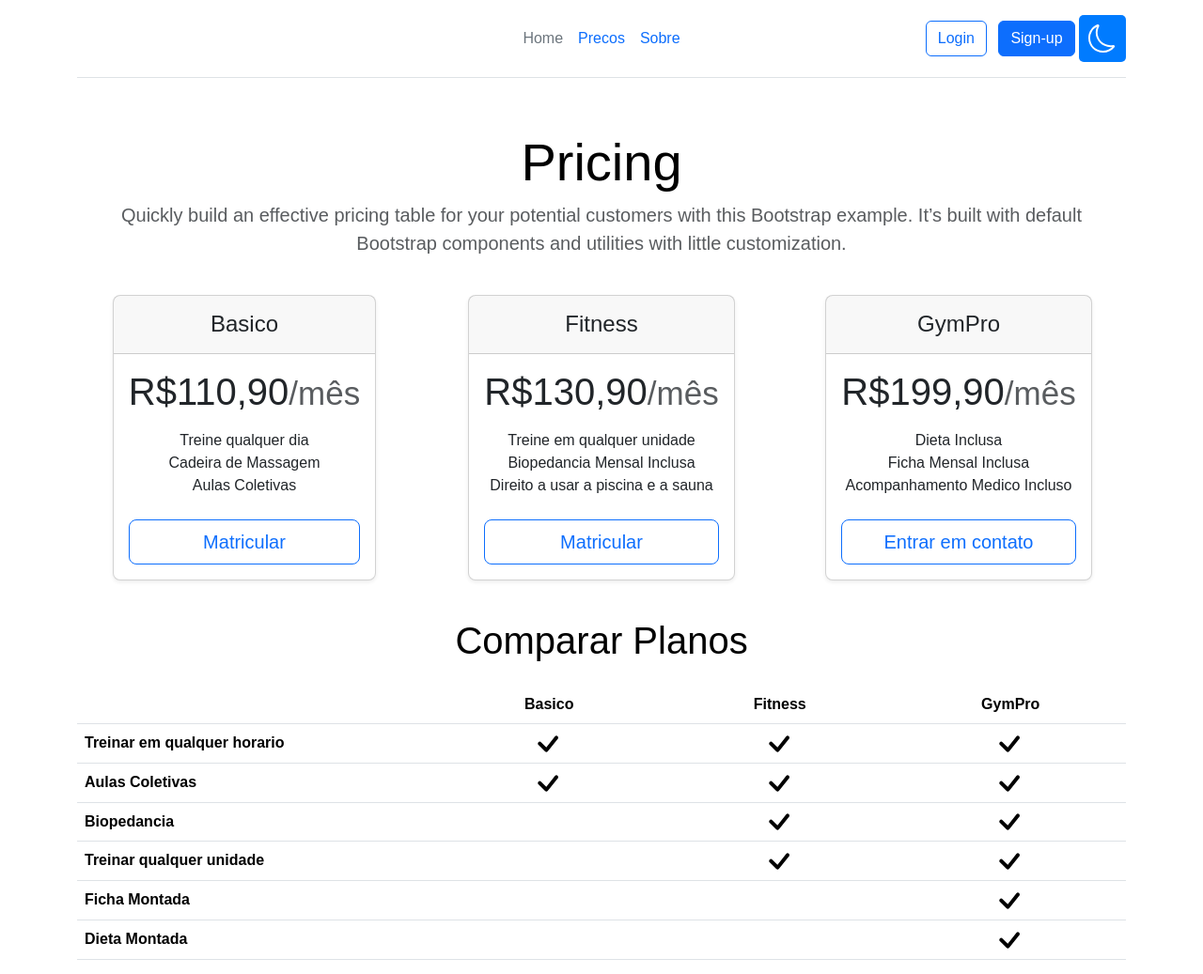
After one commit to caslulu/Lifirup, a Flask app: template templates/precos.html in a window 1280 px wide. The commit adds this page. Shown: the top 1037 px of the page at 94% size. Run offline with Flask 3, Linux system fonts and the light colour scheme; the template is opened without the code that fills it, so the values that code supplies are empty.

Commit message:
telas sobre/preco feitas

```diff
--- a/templates/base.html
+++ b/templates/base.html
@@ -19,9 +19,7 @@
 
           <ul class="nav col-12 col-md-auto mb-2 justify-content-center mb-md-0">
             <li><a href="{{ url_for('index_page') }}" class="nav-link px-2 link-secondary">Home</a></li>
-            <li><a href="#" class="nav-link px-2">Features</a></li>
-            <li><a href="#" class="nav-link px-2">Pricing</a></li>
-            <li><a href="#" class="nav-link px-2">FAQs</a></li>
+            <li><a href="{{ url_for('precos_page') }}" class="nav-link px-2">Precos</a></li>
             <li><a href="{{ url_for('sobre_page') }}" class="nav-link px-2">Sobre</a></li>
           </ul>
 
--- /dev/null
+++ b/templates/precos.html
@@ -0,0 +1,268 @@
+{% extends "base.html" %}
+
+
+{% block content %}
+<section id="minha-secao">
+    <div class="container py-3">
+      <header>
+        <div class="pricing-header p-3 pb-md-4 mx-auto text-center">
+          <h1 class="display-4 fw-normal text-body-emphasis">Pricing</h1>
+          <p class="fs-5 text-body-secondary">Quickly build an effective pricing table for your potential customers with this Bootstrap example. It’s built with default Bootstrap components and utilities with little customization.</p>
+        </div>
+      </header>
+
+      <main>
+        <div class="row row-cols-1 row-cols-md-3 mb-3 text-center">
+          <div class="col">
+            <div class="card mb-4 rounded-3 shadow-sm">
+              <div class="card-header py-3">
+                <h4 class="my-0 fw-normal">Basico</h4>
+              </div>
+              <div class="card-body">
+                <h1 class="card-title pricing-card-title">R$110,90<small class="text-body-secondary fw-light">/mês</small></h1>
+                <ul class="list-unstyled mt-3 mb-4">
+                  <li>Treine qualquer dia</li>
+                  <li>Cadeira de Massagem</li>
+                  <li>Aulas Coletivas</li>
+                </ul>
+                <button type="button" class="w-100 btn btn-lg btn-outline-primary">Matricular</button>
+              </div>
+            </div>
+          </div>
+          <div class="col">
+            <div class="card mb-4 rounded-3 shadow-sm">
+              <div class="card-header py-3">
+                <h4 class="my-0 fw-normal">Fitness</h4>
+              </div>
+              <div class="card-body">
+                <h1 class="card-title pricing-card-title">R$130,90<small class="text-body-secondary fw-light">/mês</small></h1>
+                <ul class="list-unstyled mt-3 mb-4">
+                  <li>Treine em qualquer unidade</li>
+                  <li>Biopedancia Mensal Inclusa</li>
+                  <li>Direito a usar a piscina e a sauna</li>
+                </ul>
+                <button type="button" class="w-100 btn btn-lg btn-outline-primary">Matricular</button>
+              </div>
+            </div>
+          </div>
+          <div class="col">
+            <div class="card mb-4 rounded-3 shadow-sm">
+              <div class="card-header py-3">
+                <h4 class="my-0 fw-normal">GymPro</h4>
+              </div>
+              <div class="card-body">
+                <h1 class="card-title pricing-card-title">R$199,90<small class="text-body-secondary fw-light">/mês</small></h1>
+                <ul class="list-unstyled mt-3 mb-4">
+                  <li>Dieta Inclusa</li>
+                  <li>Ficha Mensal Inclusa</li>
+                  <li>Acompanhamento Medico Incluso</li>
+                </ul>
+                <button type="button" class="w-100 btn btn-lg btn-outline-primary">Entrar em contato</button>
+              </div>
+            </div>
+          </div>
+        </div>
+
+        <h2 class="display-6 text-center mb-4">Comparar Planos</h2>
+
+        <div class="table-responsive">
+          <table class="table text-center">
+            <thead>
+              <tr>
+                <th style="width: 34%;"></th>
+                <th style="width: 22%;">Basico</th>
+                <th style="width: 22%;">Fitness</th>
+                <th style="width: 22%;">GymPro</th>
+              </tr>
+            </thead>
+            <tbody>
+
+              <tr>
+                <th scope="row" class="text-start">Treinar em qualquer horario</th>
+                <td>
+                  <svg width="24" height="24" viewBox="0 0 9 8" fill="none" xmlns="http://www.w3.org/2000/svg">
+                    <path d="M6.96963 0.96967C7.26253 0.676777 7.7374 0.676777 8.03029 0.96967C8.31959 1.25897 8.32314 1.72582 8.04094 2.01947L4.04873 7.00973C4.04297 7.01693 4.03682 7.02381 4.03029 7.03033C3.7374 7.32322 3.26253 7.32322 2.96963 7.03033L0.323186 4.38388C0.0302923 4.09099 0.0302923 3.61612 0.323186 3.32322C0.616079 3.03033 1.09095 3.03033 1.38385 3.32322L3.47737 5.41674L6.94974 0.992105C6.95592 0.984235 6.96256 0.976743 6.96963 0.96967Z" fill="black"/>
+                  </svg>
+                </td>
+                <td>
+                  <svg width="24" height="24" viewBox="0 0 9 8" fill="none" xmlns="http://www.w3.org/2000/svg">
+                    <path d="M6.96963 0.96967C7.26253 0.676777 7.7374 0.676777 8.03029 0.96967C8.31959 1.25897 8.32314 1.72582 8.04094 2.01947L4.04873 7.00973C4.04297 7.01693 4.03682 7.02381 4.03029 7.03033C3.7374 7.32322 3.26253 7.32322 2.96963 7.03033L0.323186 4.38388C0.0302923 4.09099 0.0302923 3.61612 0.323186 3.32322C0.616079 3.03033 1.09095 3.03033 1.38385 3.32322L3.47737 5.41674L6.94974 0.992105C6.95592 0.984235 6.96256 0.976743 6.96963 0.96967Z" fill="black"/>
+                  </svg>
+                </td>
+                <td>
+                  <svg width="24" height="24" viewBox="0 0 9 8" fill="none" xmlns="http://www.w3.org/2000/svg">
+                      <path d="M6.96963 0.96967C7.26253 0.676777 7.7374 0.676777 8.03029 0.96967C8.31959 1.25897 8.32314 1.72582 8.04094 2.01947L4.04873 7.00973C4.04297 7.01693 4.03682 7.02381 4.03029 7.03033C3.7374 7.32322 3.26253 7.32322 2.96963 7.03033L0.323186 4.38388C0.0302923 4.09099 0.0302923 3.61612 0.323186 3.32322C0.616079 3.03033 1.09095 3.03033 1.38385 3.32322L3.47737 5.41674L6.94974 0.992105C6.95592 0.984235 6.96256 0.976743 6.96963 0.96967Z" fill="black"/>
+                  </svg>
+                </td>
+              </tr>
+
+
+
+              <tr>
+                <th scope="row" class="text-start">Aulas Coletivas</th>
+                <td>
+                    <svg width="24" height="24" viewBox="0 0 9 8" fill="none" xmlns="http://www.w3.org/2000/svg">
+                      <path d="M6.96963 0.96967C7.26253 0.676777 7.7374 0.676777 8.03029 0.96967C8.31959 1.25897 8.32314 1.72582 8.04094 2.01947L4.04873 7.00973C4.04297 7.01693 4.03682 7.02381 4.03029 7.03033C3.7374 7.32322 3.26253 7.32322 2.96963 7.03033L0.323186 4.38388C0.0302923 4.09099 0.0302923 3.61612 0.323186 3.32322C0.616079 3.03033 1.09095 3.03033 1.38385 3.32322L3.47737 5.41674L6.94974 0.992105C6.95592 0.984235 6.96256 0.976743 6.96963 0.96967Z" fill="black"/>
+                    </svg>
+                </td>
+                <td>
+                    <svg width="24" height="24" viewBox="0 0 9 8" fill="none" xmlns="http://www.w3.org/2000/svg">
+                      <path d="M6.96963 0.96967C7.26253 0.676777 7.7374 0.676777 8.03029 0.96967C8.31959 1.25897 8.32314 1.72582 8.04094 2.01947L4.04873 7.00973C4.04297 7.01693 4.03682 7.02381 4.03029 7.03033C3.7374 7.32322 3.26253 7.32322 2.96963 7.03033L0.323186 4.38388C0.0302923 4.09099 0.0302923 3.61612 0.323186 3.32322C0.616079 3.03033 1.09095 3.03033 1.38385 3.32322L3.47737 5.41674L6.94974 0.992105C6.95592 0.984235 6.96256 0.976743 6.96963 0.96967Z" fill="black"/>
+                    </svg>
+                </td>
+                <td>
+                    <svg width="24" height="24" viewBox="0 0 9 8" fill="none" xmlns="http://www.w3.org/2000/svg">
+                      <path d="M6.96963 0.96967C7.26253 0.676777 7.7374 0.676777 8.03029 0.96967C8.31959 1.25897 8.32314 1.72582 8.04094 2.01947L4.04873 7.00973C4.04297 7.01693 4.03682 7.02381 4.03029 7.03033C3.7374 7.32322 3.26253 7.32322 2.96963 7.03033L0.323186 4.38388C0.0302923 4.09099 0.0302923 3.61612 0.323186 3.32322C0.616079 3.03033 1.09095 3.03033 1.38385 3.32322L3.47737 5.41674L6.94974 0.992105C6.95592 0.984235 6.96256 0.976743 6.96963 0.96967Z" fill="black"/>
+                    </svg>
+                </td>
+              </tr>
+            </tbody>
+
+
+
+            <tbody>
+              <tr>
+                <th scope="row" class="text-start">Biopedancia</th>
+                <td></td>
+                <td>
+                  <svg width="24" height="24" viewBox="0 0 9 8" fill="none" xmlns="http://www.w3.org/2000/svg">
+                      <path d="M6.96963 0.96967C7.26253 0.676777 7.7374 0.676777 8.03029 0.96967C8.31959 1.25897 8.32314 1.72582 8.04094 2.01947L4.04873 7.00973C4.04297 7.01693 4.03682 7.02381 4.03029 7.03033C3.7374 7.32322 3.26253 7.32322 2.96963 7.03033L0.323186 4.38388C0.0302923 4.09099 0.0302923 3.61612 0.323186 3.32322C0.616079 3.03033 1.09095 3.03033 1.38385 3.32322L3.47737 5.41674L6.94974 0.992105C6.95592 0.984235 6.96256 0.976743 6.96963 0.96967Z" fill="black"/>
+                  </svg>
+                </td>
+                <td>
+                  <svg width="24" height="24" viewBox="0 0 9 8" fill="none" xmlns="http://www.w3.org/2000/svg">
+                    <path d="M6.96963 0.96967C7.26253 0.676777 7.7374 0.676777 8.03029 0.96967C8.31959 1.25897 8.32314 1.72582 8.04094 2.01947L4.04873 7.00973C4.04297 7.01693 4.03682 7.02381 4.03029 7.03033C3.7374 7.32322 3.26253 7.32322 2.96963 7.03033L0.323186 4.38388C0.0302923 4.09099 0.0302923 3.61612 0.323186 3.32322C0.616079 3.03033 1.09095 3.03033 1.38385 3.32322L3.47737 5.41674L6.94974 0.992105C6.95592 0.984235 6.96256 0.976743 6.96963 0.96967Z" fill="black"/>
+                  </svg>
+                </td>
+              </tr>
+
+
+
+
+
+              <tr>
+                <th scope="row" class="text-start">Treinar qualquer unidade</th>
+                <td></td>
+                <td>
+                  <svg width="24" height="24" viewBox="0 0 9 8" fill="none" xmlns="http://www.w3.org/2000/svg">
+                      <path d="M6.96963 0.96967C7.26253 0.676777 7.7374 0.676777 8.03029 0.96967C8.31959 1.25897 8.32314 1.72582 8.04094 2.01947L4.04873 7.00973C4.04297 7.01693 4.03682 7.02381 4.03029 7.03033C3.7374 7.32322 3.26253 7.32322 2.96963 7.03033L0.323186 4.38388C0.0302923 4.09099 0.0302923 3.61612 0.323186 3.32322C0.616079 3.03033 1.09095 3.03033 1.38385 3.32322L3.47737 5.41674L6.94974 0.992105C6.95592 0.984235 6.96256 0.976743 6.96963 0.96967Z" fill="black"/>
+                  </svg>
+                </td>
+                <td>
+                  <svg width="24" height="24" viewBox="0 0 9 8" fill="none" xmlns="http://www.w3.org/2000/svg">
+                    <path d="M6.96963 0.96967C7.26253 0.676777 7.7374 0.676777 8.03029 0.96967C8.31959 1.25897 8.32314 1.72582 8.04094 2.01947L4.04873 7.00973C4.04297 7.01693 4.03682 7.02381 4.03029 7.03033C3.7374 7.32322 3.26253 7.32322 2.96963 7.03033L0.323186 4.38388C0.0302923 4.09099 0.0302923 3.61612 0.323186 3.32322C0.616079 3.03033 1.09095 3.03033 1.38385 3.32322L3.47737 5.41674L6.94974 0.992105C6.95592 0.984235 6.96256 0.976743 6.96963 0.96967Z" fill="black"/>
+                  </svg>
+                </td>
+              </tr>
+              <tr>
+                <th scope="row" class="text-start">Ficha Montada</th>
+                <td></td>
+                <td></td>
+                <td>
+                    <svg width="24" height="24" viewBox="0 0 9 8" fill="none" xmlns="http://www.w3.org/2000/svg">
+                      <path d="M6.96963 0.96967C7.26253 0.676777 7.7374 0.676777 8.03029 0.96967C8.31959 1.25897 8.32314 1.72582 8.04094 2.01947L4.04873 7.00973C4.04297 7.01693 4.03682 7.02381 4.03029 7.03033C3.7374 7.32322 3.26253 7.32322 2.96963 7.03033L0.323186 4.38388C0.0302923 4.09099 0.0302923 3.61612 0.323186 3.32322C0.616079 3.03033 1.09095 3.03033 1.38385 3.32322L3.47737 5.41674L6.94974 0.992105C6.95592 0.984235 6.96256 0.976743 6.96963 0.96967Z" fill="black"/>
+                    </svg>
+                </td>
+              </tr>
+              <tr>
+                <th scope="row" class="text-start">Dieta Montada</th>
+                <td></td>
+                <td></td>
+                <td>
+                      <svg width="24" height="24" viewBox="0 0 9 8" fill="none" xmlns="http://www.w3.org/2000/svg">
+                          <path d="M6.96963 0.96967C7.26253 0.676777 7.7374 0.676777 8.03029 0.96967C8.31959 1.25897 8.32314 1.72582 8.04094 2.01947L4.04873 7.00973C4.04297 7.01693 4.03682 7.02381 4.03029 7.03033C3.7374 7.32322 3.26253 7.32322 2.96963 7.03033L0.323186 4.38388C0.0302923 4.09099 0.0302923 3.61612 0.323186 3.32322C0.616079 3.03033 1.09095 3.03033 1.38385 3.32322L3.47737 5.41674L6.94974 0.992105C6.95592 0.984235 6.96256 0.976743 6.96963 0.96967Z" fill="black"/>
+                      </svg>
+                </td>
+              </tr>
+            </tbody>
+          </table>
+        </div>
+      </main>
+    </div>
+  </section>
+  <hr>
+
+  <!-- Unidades-->
+
+
+  <div class="container overflow-hidden">
+    <h1 class="text-center">Unidades</h1>
+    <div class="row gy-5 justify-content-center text-center">
+
+        <div class="col-md-6 col-lg-4 d-flex flex-column align-items-center">
+            <div class="p-3"></div>
+            <div class="card" style="width: 18rem;">
+                <img src="https://picsum.photos/200/120" class="card-img-top" alt="...">
+                <div class="card-body">
+                    <h5 class="card-title">Unidade Belo Horizonte</h5>
+                    <p class="card-text">Some quick example text to build on the card title and make up the bulk of the card's content.</p>
+                    <a href="#" class="btn btn-primary">Go somewhere</a>
+                </div>
+            </div>
+        </div>
+
+        <div class="col-md-6 col-lg-4 d-flex flex-column align-items-center">
+            <div class="p-3"></div>
+            <div class="card" style="width: 18rem;">
+                <img src="https://picsum.photos/200/120" class="card-img-top" alt="...">
+                <div class="card-body">
+                    <h5 class="card-title">Unidade Nova Lima</h5>
+                    <p class="card-text">Some quick example text to build on the card title and make up the bulk of the card's content.</p>
+                    <a href="#" class="btn btn-primary">Go somewhere</a>
+                </div>
+            </div>
+        </div>
+
+        <div class="col-md-6 col-lg-4 d-flex flex-column align-items-center">
+            <div class="p-3"></div>
+            <div class="card" style="width: 18rem;">
+                <img src="https://picsum.photos/200/120" class="card-img-top" alt="...">
+                <div class="card-body">
+                    <h5 class="card-title">Unidade Contagem</h5>
+                    <p class="card-text">Some quick example text to build on the card title and make up the bulk of the card's content.</p>
+                    <a href="#" class="btn btn-primary">Go somewhere</a>
+                </div>
+            </div>
+        </div>
+
+        <div class="col-md-6 col-lg-4 d-flex flex-column align-items-center">
+            <div class="p-3"></div>
+            <div class="card" style="width: 18rem;">
+                <img src="https://picsum.photos/200/120" class="card-img-top" alt="...">
+                <div class="card-body">
+                    <h5 class="card-title">Unidade Betim</h5>
+                    <p class="card-text">Some quick example text to build on the card title and make up the bulk of the card's content.</p>
+                    <a href="#" class="btn btn-primary">Go somewhere</a>
+                </div>
+            </div>
+        </div>
+
+        <div class="col-md-6 col-lg-4 d-flex flex-column align-items-center">
+            <div class="p-3"></div>
+            <div class="card" style="width: 18rem;">
+                <img src="https://picsum.photos/200/120" class="card-img-top" alt="...">
+                <div class="card-body">
+                    <h5 class="card-title">Unidade Lorem</h5>
+                    <p class="card-text">Some quick example text to build on the card title and make up the bulk of the card's content.</p>
+                    <a href="#" class="btn btn-primary">Go somewhere</a>
+                </div>
+            </div>
+        </div>
+
+
+        <div class="col-md-6 col-lg-4 d-flex flex-column align-items-center">
+            <div class="p-3"></div>
+            <div class="card" style="width: 18rem;">
+                <img src="https://picsum.photos/200/120" class="card-img-top" alt="...">
+                <div class="card-body">
+                    <h5 class="card-title">Unidade Neves</h5>
+                    <p class="card-text">Some quick example text to build on the card title and make up the bulk of the card's content.</p>
+                    <a href="#" class="btn btn-primary">Go somewhere</a>
+                </div>
+            </div>
+        </div>
+
+    </div>
+</div>
+
+{% endblock %}
```
Also changed, not shown: templates/sobre.html (+33 -0 lines).
